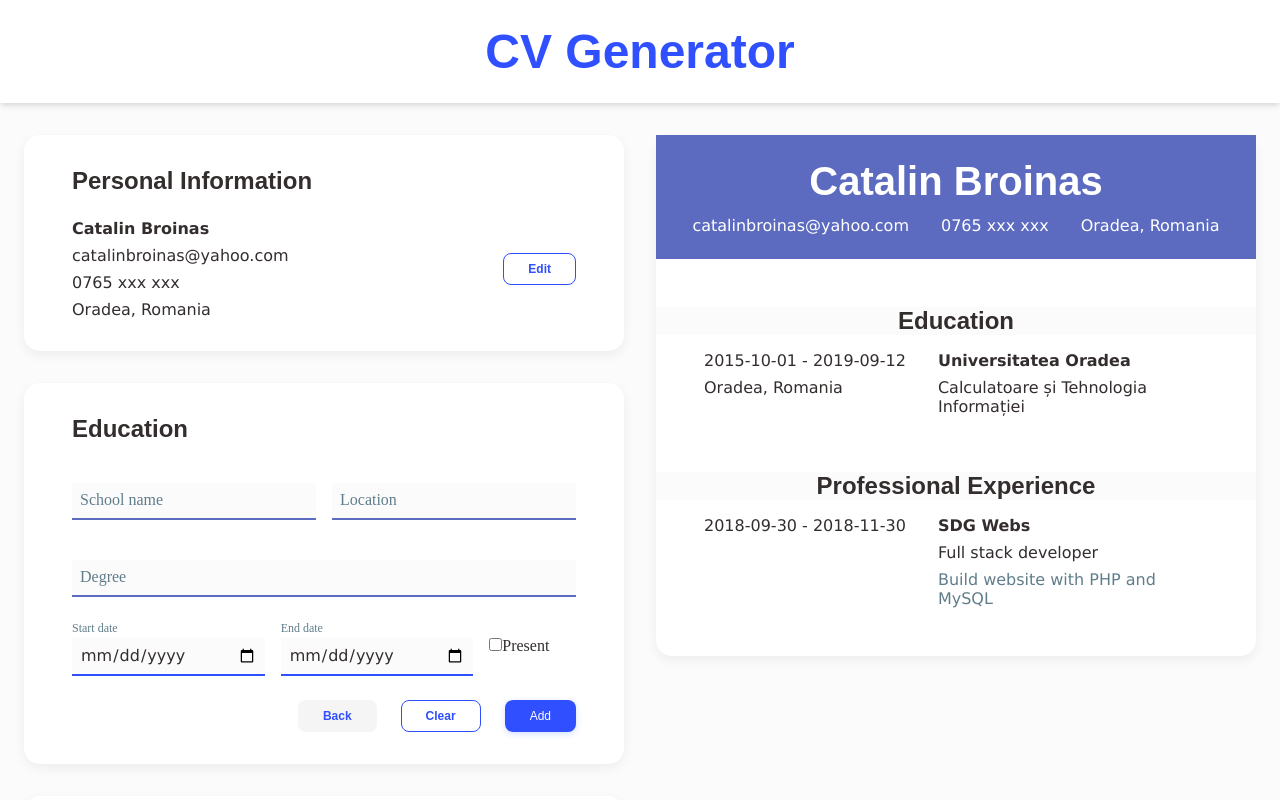
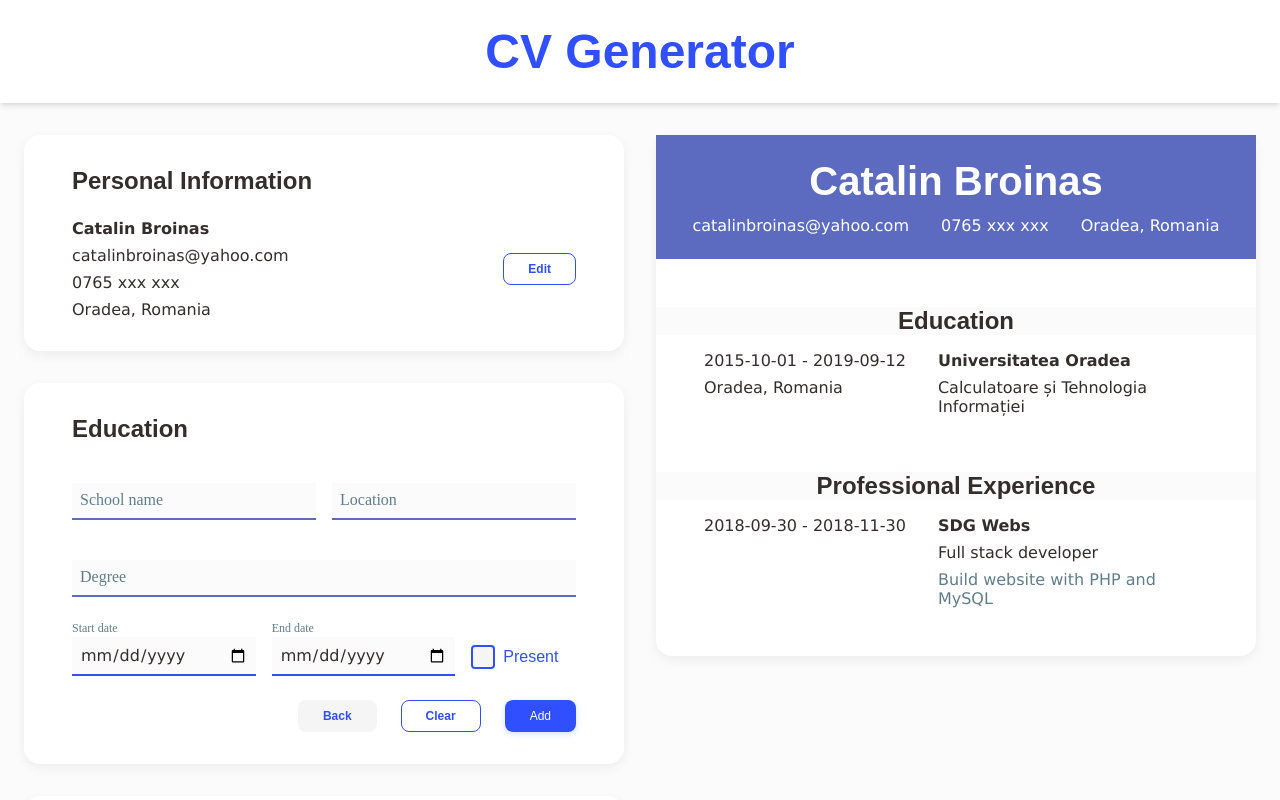
Before and after one commit to catalinbroinas/cv-application, a React (Vite) app: page / in a window 1280 px wide. Both pictures are taken after a click on the button "Add Education". Shown: the top 800 px of the page. Built offline with nearby package versions, Linux system fonts and the light colour scheme.

Commit message:
style(form): add modern checkbox styles

```diff
--- a/src/styles/App.css
+++ b/src/styles/App.css
@@ -78,6 +78,54 @@
     var(--accent-color)
   );
   border-image-slice: 1;
+}
+
+/* Checkbox */
+.form-outline.checkbox-wrapper {
+  align-self: center;
+  display: flex;
+  align-items: center;
+  user-select: none;
+  gap: 0.5rem;
+}
+
+.checkbox-input,
+.checkbox-label {
+  cursor: pointer;
+}
+
+.checkbox-input {
+  appearance: none;
+  position: relative;
+  width: 1.5rem;
+  height: 1.5rem;
+  background-color: var(--tertiary-bg-color);
+  border: 2px solid var(--primary-bg-color);
+  border-radius: 0.25rem;
+  transition: background-color 0.3s ease-in-out;
+}
+
+.checkbox-input:checked {
+  background-color: var(--primary-bg-color);
+}
+
+.checkbox-input::after {
+  content: "";
+  position: absolute;
+  top: 2px;
+  left: 5px;
+  width: 4px;
+  height: 8px;
+  border: solid var(--tertiary-bg-color);
+  border-width: 0 2px 2px 0;
+  transform: rotate(45deg);
+}
+
+.checkbox-label {
+  font-size: 1rem;
+  color: var(--primary-bg-color);
+  font-weight: 500;
+  font-family: var(--font-title);
 }
 
 /* Components */
```
